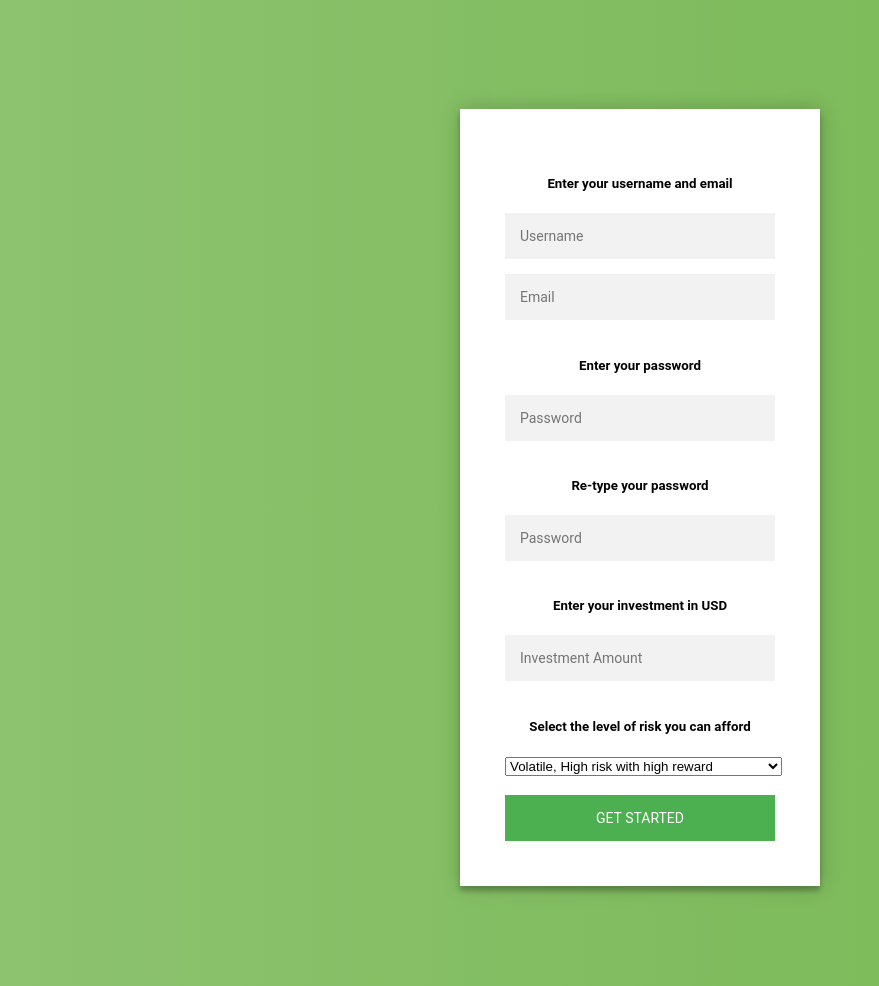
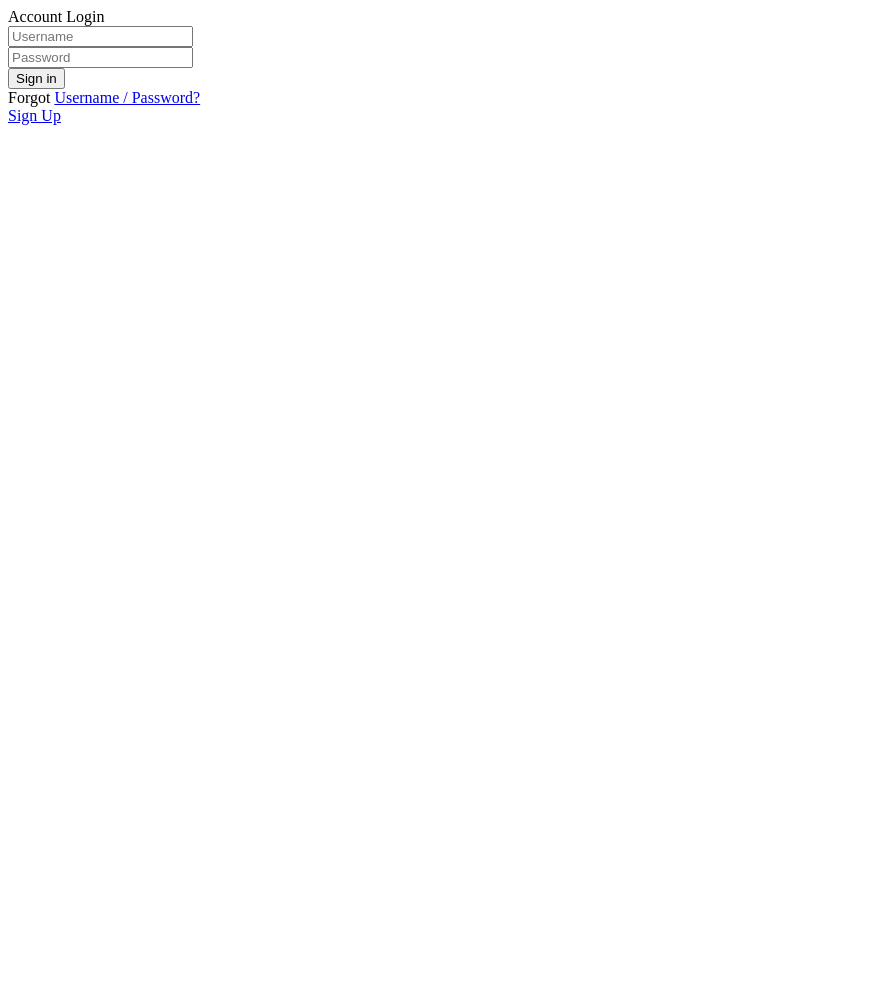
Before and after one commit to SteveDengZishi/robot-stock-trader, a Flask app: page / in a window 1280 px wide. Shown: the whole page, without its empty margins (0-879 px from the left). After the commit the page ends 125 px from the top, so only its background shows below. Run offline with Flask 2, Linux system fonts and the light colour scheme; grey boxes are pictures that could not be loaded.

Commit message:
creating trader login page

```diff
--- a/forms.py
+++ b/forms.py
@@ -11,3 +11,8 @@ class SignupForm(FlaskForm):
 	investment = IntegerField('Enter your investment in USD', validators=[DataRequired(), NumberRange(min=100)])
 	riskLevel = SelectField('Select the level of risk you can afford', choices=risks)
 	submit = SubmitField('Get Started')
+
+
+class LoginForm(FlaskForm):
+	username = StringField('Username')
+	password = PasswordField('Enter your password')
--- a/routes.py
+++ b/routes.py
@@ -1,6 +1,7 @@
 from flask import Flask, render_template, request
 from flask_sqlalchemy import SQLAlchemy
 from forms import SignupForm
+from forms import LoginForm
 
 app = Flask(__name__)
 
@@ -31,13 +32,13 @@ class User(db.Model):
     def __repr__(self):
         return '<User %r>' % self.username
 
-@app.route("/", methods = ['GET', 'POST'])
-def login():
+@app.route("/signup", methods = ['GET', 'POST'])
+def signup():
 	form = SignupForm();
 
 	if request.method == 'POST':
 		if form.validate() == False:
-			return render_template("login.html", form=form)
+			return render_template("signup.html", form=form)
 		else:
 			risk_level = form.riskLevel.data
 			if(risk_level == 'Volatile'):
@@ -52,6 +53,16 @@ def login():
 			return "success!"
 
 	else:
+		return render_template("signup.html", form=form)
+
+@app.route("/", methods = ['GET','POST'])
+def login():
+	form = LoginForm();
+
+	if request.method == 'POST':
+		print("Connecting to DB")
+
+	else:
 		return render_template("login.html", form=form)
 
 if __name__ == "__main__":
--- a/templates/layout.html
+++ b/templates/layout.html
@@ -1,9 +1,18 @@
-<!DOCTYPE HTML>
-<html>
-	<head>
-        <link rel="stylesheet" href="{{ url_for('static', filename='css/login.css') }}"/>
- 		<title>Robot Stock Trading LLC</title >
- 	</head>
+<!DOCTYPE html>
+<html lang="en">
+<head>
+	{% block title %}
+	{% endblock %}
+	<meta charset="UTF-8">
+	<meta name="viewport" content="width=device-width, initial-scale=1">
+<!--===============================================================================================-->
+	<link rel="icon" type="image/png" href="images/icons/Stock.ico"/>
+<!--===============================================================================================-->
+	<link rel="stylesheet" type="text/css" href="css/util.css">
+	<link rel="stylesheet" type="text/css" href="css/main.css">
+	<!--link rel="stylesheet" href="{{ url_for('static', filename='css/login.css') }}"-->
+<!--===============================================================================================-->
+</head>
  	<body>
 	{% block content %}
 	{% endblock %}
--- a/templates/login.html
+++ b/templates/login.html
@@ -1,74 +1,56 @@
+{% extends "layout.html" %}
 
-{% extends "layout.html" %}
+{% block title %}
+<title>Trader Login</title>
+{% endblock %}
+
 {% block content %}
-	<div class="login-page">
-	  <div class="form">
-	    <form class="login-form" action="/" method="POST">
+<div class="limiter">
+	<div class="container-login100">
+	  	<div class="wrap-login100">
+		    <form class="login100-form validate-form" action="/" method="POST">
+
+		    	<span class="login100-form-title p-b-34">
+					Account Login
+				</span>
+
 		    	{{ form.hidden_tag() }}
-	    	<h5>Enter your username and email</h5>
-	      	<div>
-	      		{% if form.username.errors %}
-	      			{% for error in form.username.errors %}
-	      				<p id="error-message">{{ error }}</p>
-	      			{% endfor %}
-	      		{% endif %}
 
+		      	<div class="wrap-input100 rs1-wrap-input100 validate-input m-b-20">
 					{{ form.username(placeholder="Username") }}
-
-	 			{% if form.email.errors %}
-	      			{% for error in form.email.errors %}
-	      				<p id="error-message">{{ error }}</p>
-	      			{% endfor %}
-	      		{% endif %}
-
-	      		{{ form.email(placeholder="Email") }}
+		      		<span class="focus-input100"></span>
 		      	</div>
 
-	      	<div>
-	      		<h5>{{ form.password.label }}</h5>
-
-	      		{% if form.password.errors %}
-	      			{% for error in form.password.errors %}
-	      				<p id="error-message">{{ error }}</p>
-	      			{% endfor %}
-	      		{% endif %}
-
+		      	<div class="wrap-input100 rs2-wrap-input100 validate-input m-b-20">
 		      		{{ form.password(placeholder="Password") }}
+		      		<span class="focus-input100"></span>
 		      	</div>
 
-	      	<div>
-	      		<h5>{{ form.password1.label }}</h5>
-
-	      		{% if form.password1.errors %}
-	      			{% for error in form.password1.errors %}
-	      				<p id="error-message">{{ error }}</p>
-	      			{% endfor %}
-	      		{% endif %}
-
-	      		{{ form.password1(placeholder="Password") }}
+		      	<div class="container-login100-form-btn">
+					<button class="login100-form-btn" type="submit">
+						Sign in
+					</button>
 				</div>
 
-	      	<div>
-	      		<h5>{{ form.investment.label }}</h5>
+				<div class="w-full text-center p-t-27 p-b-239">
+					<span class="txt1">
+						Forgot
+					</span>
 
-	      		{% if form.investment.errors %}
-	      			{% for error in form.investment.errors %}
-	      				<p id="error-message">{{ error }}</p>
-	      			{% endfor %}
-	      		{% endif %}
-
-	      		{{ form.investment(placeholder="Investment Amount") }}
+					<a href="#" class="txt2">
+						Username / Password?
+					</a>
 				</div>
 
-	      	<div>
-	      		<h5>{{ form.riskLevel.label }}</h5>
-	      		{{ form.riskLevel }}
+				<div class="w-full text-center">
+					<a href="#" class="txt3">
+						Sign Up
+					</a>
 				</div>
+		    </form>
 
-	      	<br>
-
-	      	<button type="submit">Get Started</button>
-	    </form>
+		    <div class="login100-more" style="background-image: url('images/bg-01.jpg');"></div>
+	    </div>
 	</div>
 </div>
 {% endblock %}
```
Also changed, not shown: templates/signup.html (added, +74 -0 lines), static/img/Stock.ico (added), static/img/bg-01.jpg (added), static/img/if_Stock_171588.png (deleted), templates/index.html (deleted), templates/portfolio.html (added), templates/user_visualization.html (deleted). Lines whose indentation alone changed are shown as unchanged.
